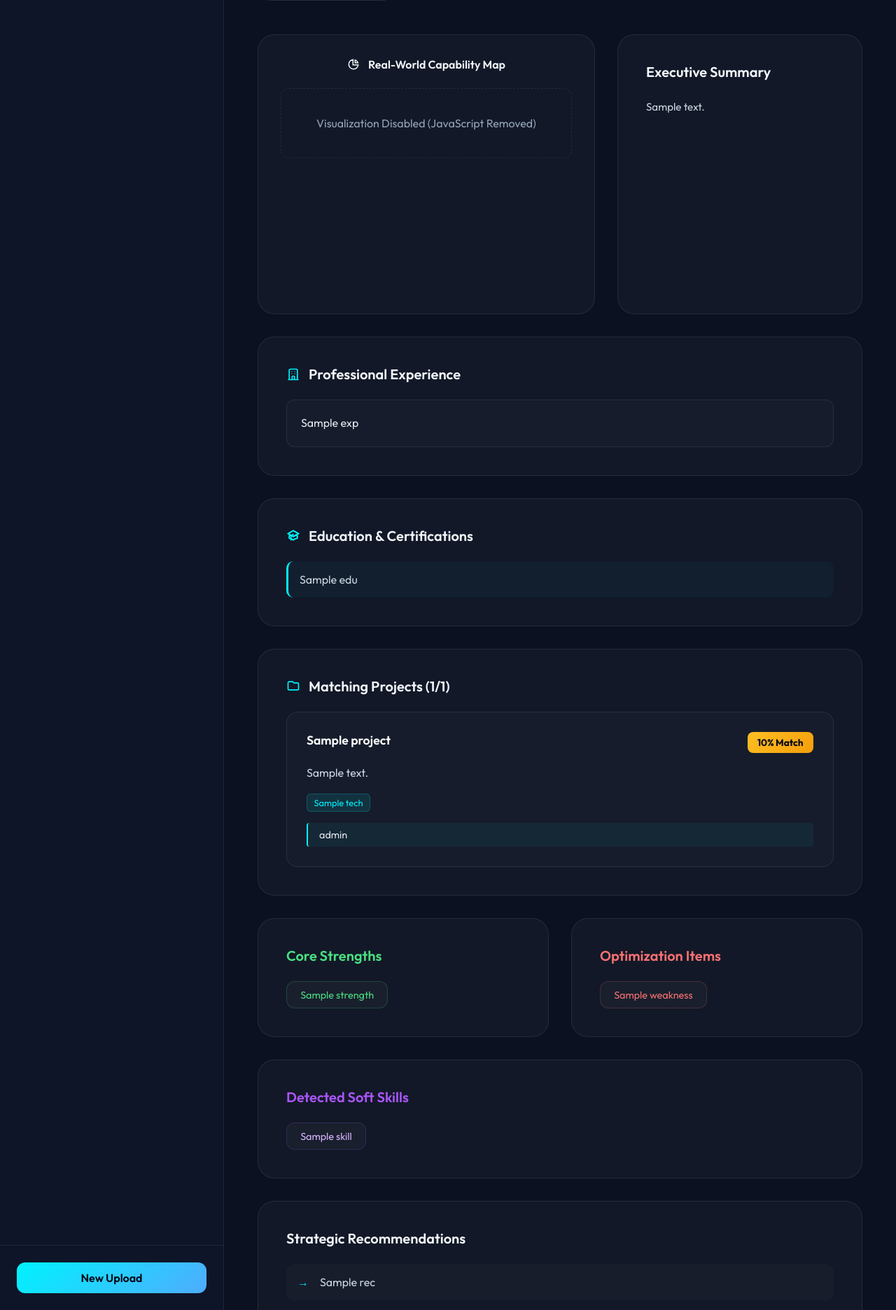
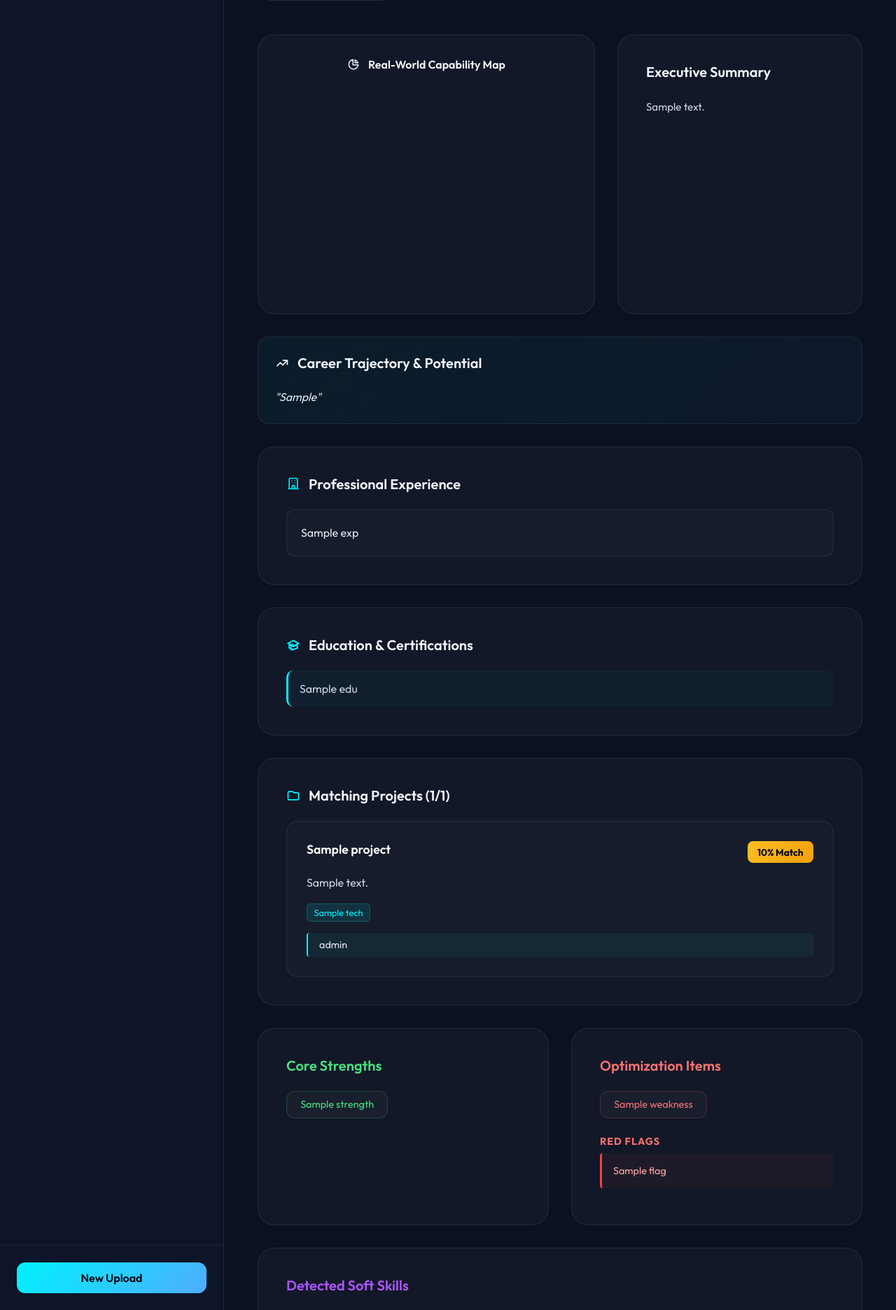
Before and after one commit to hackerdrop25-collab/automated-resume-analyser, a Python web app: template templates/matching.html in a window 1280 px wide. Shown: the part 728-2600 px from the top of the page at 70% size. Run offline with Jinja, Linux system fonts and the light colour scheme; the template is opened without the code that fills it: most values are stand-ins (such as "Sample title", 1, 10 or a date in 2020); a map, chart or similar area stays blank.

Commit message:
feat: Add resume matching analysis dashboard page with detailed UI and styling.

```diff
--- a/templates/matching.html
+++ b/templates/matching.html
@@ -439,7 +439,26 @@
         .close-modal:hover {
             color: white;
         }
+
+        .red-flag-item {
+            background: rgba(239, 68, 68, 0.05);
+            border-left: 3px solid #ef4444;
+            padding: 1rem;
+            margin-bottom: 0.75rem;
+            border-radius: 4px;
+            font-size: 0.9rem;
+            color: #fca5a5;
+        }
+
+        .trajectory-card {
+            background: linear-gradient(135deg, rgba(0, 242, 254, 0.05), rgba(79, 172, 254, 0.05));
+            border: 1px solid var(--glass-border);
+            padding: 1.5rem;
+            border-radius: 16px;
+            margin-bottom: 2rem;
+        }
     </style>
+    <script src="https://cdn.jsdelivr.net/npm/chart.js"></script>
 </head>
 
 <body>
@@ -551,15 +570,24 @@
                             </svg>
                             Real-World Capability Map
                         </h3>
-                        <div
-                            style="height: 100px; width: 100%; display: flex; align-items: center; justify-content: center; color: var(--text-muted); border: 1px dashed var(--glass-border); border-radius: 12px;">
-                            Visualization Disabled (JavaScript Removed)
-                        </div>
+                        <canvas id="radar-{{ loop.index0 }}"></canvas>
                     </div>
                     <div class="section" style="margin-bottom: 0;">
                         <h3 class="section-title">Executive Summary</h3>
                         <p class="summary-text" style="font-size: 0.95rem;">{{ data.analysis.summary }}</p>
                     </div>
+                </div>
+
+                <div class="trajectory-card">
+                    <h3 class="section-title">
+                        <svg width="20" height="20" fill="none" stroke="currentColor" stroke-width="2"
+                            viewBox="0 0 24 24">
+                            <path d="M13 7h8m0 0v8m0-8l-8 8-4-4-6 6"></path>
+                        </svg>
+                        Career Trajectory & Potential
+                    </h3>
+                    <p style="color: #e2e8f0; line-height: 1.6; font-style: italic;">"{{
+                        data.analysis.career_trajectory|default('Insufficient data for projection.') }}"</p>
                 </div>
 
                 <div class="section">
@@ -662,7 +690,7 @@
                     </div>
                     <div class="section">
                         <h3 class="section-title" style="color: #f87171;">Optimization Items</h3>
-                        <div class="pill-list">
+                        <div class="pill-list" style="margin-bottom: 1.5rem;">
                             {% if data.analysis.weaknesses is string %}
                             {% set weaknesses = data.analysis.weaknesses|from_json %}
                             {% else %}
@@ -673,6 +701,17 @@
                             <div class="pill pill-red">{{ weakness }}</div>
                             {% endfor %}
                         </div>
+
+                        {% if data.analysis.red_flags %}
+                        <h4
+                            style="font-size: 0.9rem; margin-bottom: 0.5rem; color: #f87171; text-transform: uppercase; letter-spacing: 1px;">
+                            Red Flags</h4>
+                        <div class="red-flag-list">
+                            {% for flag in data.analysis.red_flags %}
+                            <div class="red-flag-item">{{ flag }}</div>
+                            {% endfor %}
+                        </div>
+                        {% endif %}
                     </div>
                 </div>
 
```
